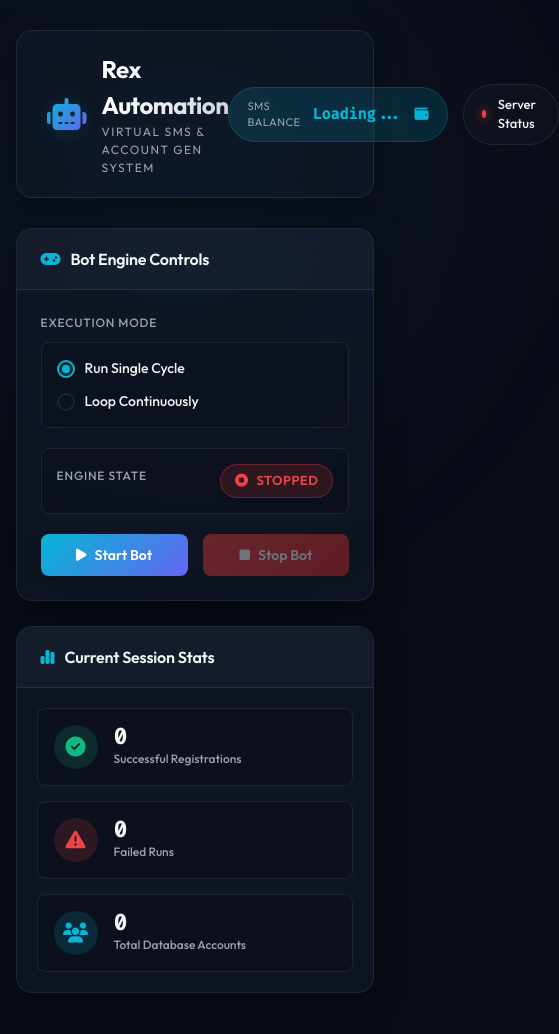
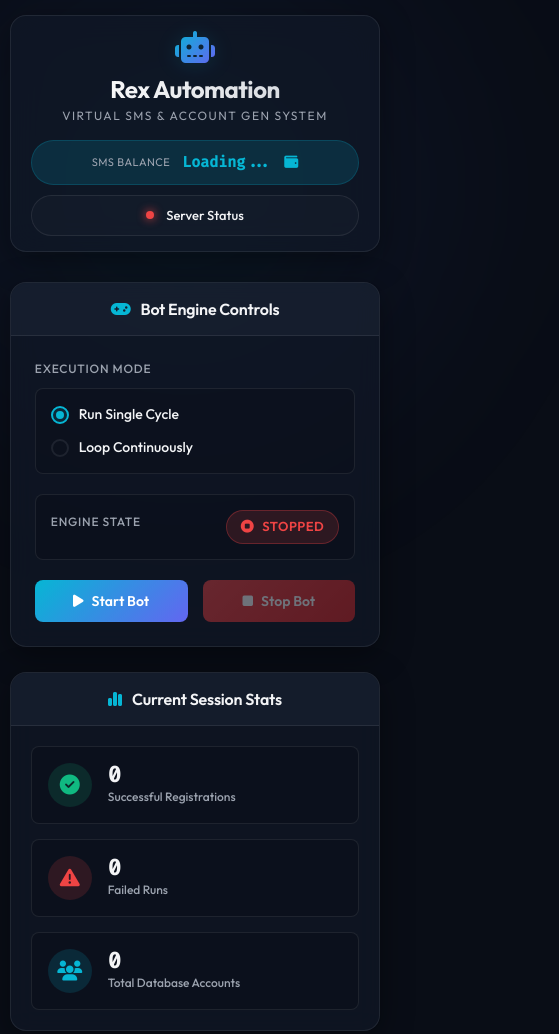
Before and after one commit to Zazbhai/rexpro, a website: page public/index.html in a window 390 px wide. Shown: the top 1034 px of the page, 559 px wide, since content can reach past the window. Drawn offline with Linux system fonts and the light colour scheme.

Commit message:
Make dashboard fully mobile responsive and change currency symbol to Rupees (₹)

```diff
--- a/public/app.js
+++ b/public/app.js
@@ -277,7 +277,7 @@ document.addEventListener("DOMContentLoaded", () => {
 
             // Balance check
             if (status.balance !== null) {
-                balanceValue.textContent = `$${status.balance}`;
+                balanceValue.textContent = `₹${status.balance}`;
             } else {
                 balanceValue.textContent = status.balanceRaw || "Error";
             }
--- a/public/style.css
+++ b/public/style.css
@@ -1050,3 +1050,73 @@ textarea:focus {
         grid-template-columns: 1fr;
     }
 }
+
+@media (max-width: 768px) {
+    .app-container {
+        width: 95%;
+        padding-top: 15px;
+    }
+
+    .app-header {
+        flex-direction: column;
+        gap: 15px;
+        text-align: center;
+        padding: 15px 20px;
+    }
+
+    .logo-area {
+        flex-direction: column;
+        gap: 8px;
+        text-align: center;
+    }
+
+    .header-stats {
+        width: 100%;
+        justify-content: center;
+        flex-direction: column;
+        gap: 10px;
+    }
+
+    .stat-pill {
+        width: 100%;
+        justify-content: center;
+    }
+
+    .form-row-three,
+    .form-row-two {
+        grid-template-columns: 1fr;
+        gap: 12px;
+    }
+
+    .terminal-body {
+        height: 280px;
+    }
+
+    .card-header {
+        padding: 14px 18px;
+        flex-direction: column;
+        gap: 10px;
+        text-align: center;
+    }
+
+    .card-header h2 {
+        justify-content: center;
+    }
+
+    .header-actions {
+        width: 100%;
+        display: flex;
+        justify-content: center;
+        flex-wrap: wrap;
+        gap: 8px;
+    }
+
+    .btn {
+        width: 100%;
+        justify-content: center;
+    }
+
+    .login-card {
+        padding: 25px 20px;
+    }
+}
```
